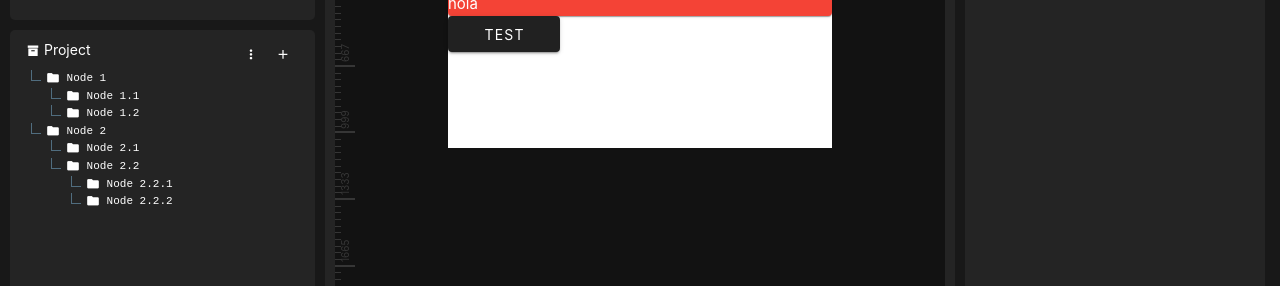
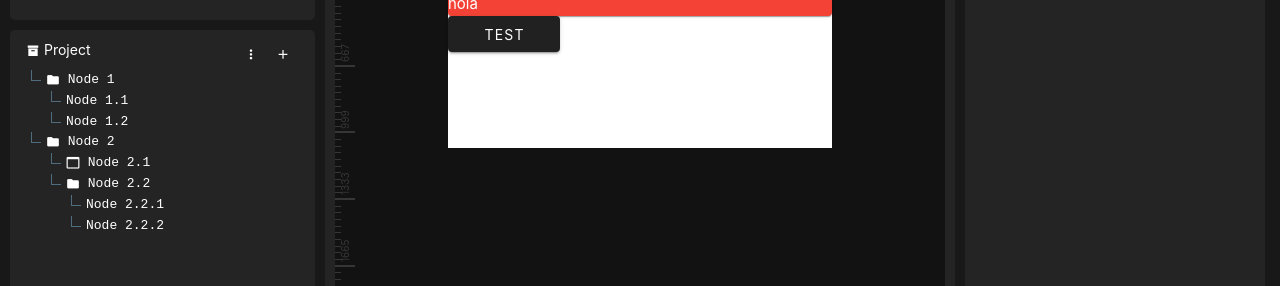
Before and after one commit to jhanma17/VueCup-Frontend, a Vue app: page /editor in a window 1280 px wide. Shown: the part 407-693 px from the top of the page. Built offline with nearby package versions, Linux system fonts and the light colour scheme.

Commit message:
feat: show / hide folders ! frame expanded

```diff
--- a/src/assets/main.css
+++ b/src/assets/main.css
@@ -1,10 +1,9 @@
 @import './base.css';
 
+/* max-width: 1280px; */
 #app {
-  max-width: 1280px;
   margin: 0 auto;
   padding: 0;
-
   font-weight: normal;
 }
 
--- a/src/components/Editor/ProjectSection.vue
+++ b/src/components/Editor/ProjectSection.vue
@@ -6,12 +6,12 @@
           <span class="title-tab">Project</span>
         </div>
         <div>
-          <v-btn icon flat size="x-small" color="transparent">
+          <v-btn icon flat size="x-small" :ripple="false" color="transparent">
             <v-icon color="white">
               mdi-dots-vertical
             </v-icon>
           </v-btn>
-          <v-btn icon flat size="x-small" color="transparent">
+          <v-btn icon flat size="x-small" :ripple="false" color="transparent">
             <v-icon color="white">
               mdi-plus
             </v-icon>
@@ -37,10 +37,12 @@ export default {
     return {
       treeData: {
         label: 'Root',
+        type: 'FOLDER',
         hidden: true,
         children: [
           {
             label: 'Node 1',
+            type: 'FOLDER',
             hidden: true,
             children: [
               { label: 'Node 1.1', hidden: true,},
@@ -49,12 +51,14 @@ export default {
           },
           {
             label: 'Node 2',
+            type: 'FOLDER',
             hidden: true,
             children: [
-              { label: 'Node 2.1' , hidden: true,},
+              { label: 'Node 2.1' , hidden: true, type: 'FILE',},
               {
                 label: 'Node 2.2',
                 hidden: true,
+                type: 'FOLDER',
                 children: [
                   { label: 'Node 2.2.1', hidden: true,},
                   { label: 'Node 2.2.2', hidden: true },
--- a/src/components/tools/filesTree.vue
+++ b/src/components/tools/filesTree.vue
@@ -1,24 +1,47 @@
 <template>
   <div>
     <div v-for="childNode in node.children" :key="childNode.label">
-    <ul>
-      <li class="folder">
-        <v-icon size="14"> mdi-folder </v-icon> {{ childNode.label }}
-        <files-tree v-if="childNode.children && childNode.hidden == true" :node="childNode" />
-      </li>
-    </ul>
+      <ul>
+        <li>
+          <div class="folder" @click="openFolder(childNode)">
+            <v-icon size="14" v-if="childNode.type">
+              {{ constants[childNode.type].icon }}
+            </v-icon>
+            {{ childNode.label }}
+          </div>
+          <files-tree
+            v-if="childNode.children && childNode.hidden == true"
+            :node="childNode"
+          />
+        </li>
+      </ul>
     </div>
-
   </div>
 </template>
 <script>
 export default {
+  data() {
+    return {
+      constants: {
+        FOLDER: { icon: "mdi-folder" },
+        FILE: { icon: "mdi-application-outline" },
+      },
+    };
+  },
   props: {
     node: {
       type: Object,
       required: true,
     },
   },
+  methods: {
+    openFolder(node) {
+      if (node.type === "FOLDER") {
+        node.hidden = !node.hidden;
+      }
+    },
+  },
+  computed: {},
 };
 </script>
 <style scoped>
@@ -29,6 +52,7 @@ li {
 }
 
 .folder {
+  font-size: 13px;
   cursor: pointer;
 }
 
```
